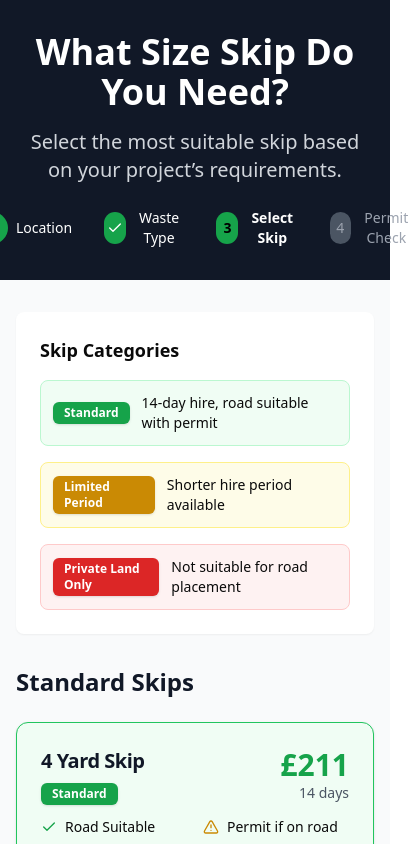
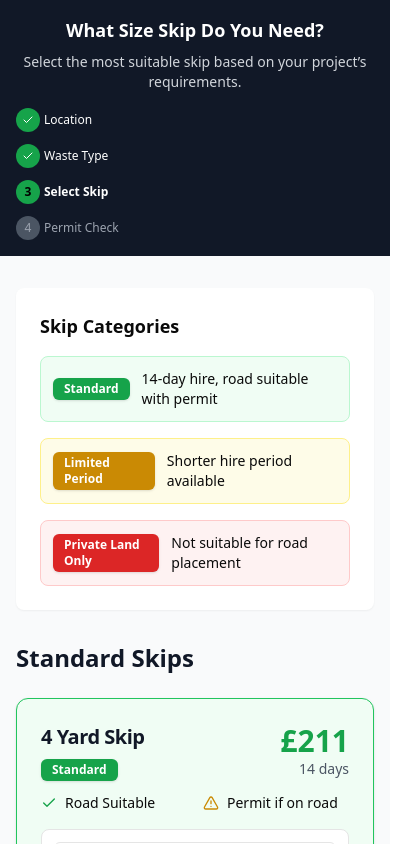
Before and after one commit to vincent-mugendi/REMwaste_skip_page, a React (Vite) app in the folder frontend/: page / in a window 390 px wide. Shown: the top 844 px of the page, 414 px wide, since content can reach past the window. Built offline with nearby package versions, Linux system fonts and the light colour scheme.

Commit message:
refactor: optimize SkopHire Page header layout for better mobile responsiveness

```diff
--- a/frontend/src/pages/SkipHire.tsx
+++ b/frontend/src/pages/SkipHire.tsx
@@ -326,41 +326,51 @@ const SkipHire = () => {
   return (
     <div className="min-h-screen bg-gray-50">
       {/* Header */}
-      <div className="bg-gray-900 text-white py-8">
+<div className="bg-gray-900 text-white py-4 sm:py-8">
   <div className="max-w-7xl mx-auto px-4 sm:px-6 lg:px-8">
     <div className="text-center">
-            <h1 className="text-4xl font-bold mb-4">
+      <h1 className="text-lg sm:text-3xl font-bold mb-2 sm:mb-4">
         What Size Skip Do You Need?
       </h1>
-            <p className="text-xl text-gray-300 mb-6">
+      <p className="text-sm sm:text-lg text-gray-300 mb-4 sm:mb-6">
         Select the most suitable skip based on your project’s requirements.
       </p>
 
       {/* Progress Indicator */}
-            <div className="flex justify-center items-center space-x-4 text-sm">
-              <div className="flex items-center space-x-2">
-                <div className="w-8 h-8 bg-green-600 rounded-full flex items-center justify-center">
-                  <Check className="h-4 w-4" />
+      <div className="flex flex-col sm:flex-row sm:justify-center sm:items-center gap-3 sm:gap-6 text-xs sm:text-sm">
+        {/* Step 1 */}
+        <div className="flex items-center gap-1 sm:gap-2">
+          <div className="w-6 h-6 sm:w-8 sm:h-8 bg-green-600 rounded-full flex items-center justify-center">
+            <Check className="h-3 w-3 sm:h-4 sm:w-4 text-white" />
           </div>
           <span>Location</span>
         </div>
-              <div className="w-8 h-px bg-green-600"></div>
-              <div className="flex items-center space-x-2">
-                <div className="w-8 h-8 bg-green-600 rounded-full flex items-center justify-center">
-                  <Check className="h-4 w-4" />
+
+        <div className="h-0.5 sm:h-px sm:w-8 bg-green-600 w-full sm:block hidden"></div>
+
+        {/* Step 2 */}
+        <div className="flex items-center gap-1 sm:gap-2">
+          <div className="w-6 h-6 sm:w-8 sm:h-8 bg-green-600 rounded-full flex items-center justify-center">
+            <Check className="h-3 w-3 sm:h-4 sm:w-4 text-white" />
           </div>
           <span>Waste Type</span>
         </div>
-              <div className="w-8 h-px bg-green-600"></div>
-              <div className="flex items-center space-x-2">
-                <div className="w-8 h-8 bg-green-600 rounded-full flex items-center justify-center text-black font-bold">
+
+        <div className="h-0.5 sm:h-px sm:w-8 bg-green-600 w-full sm:block hidden"></div>
+
+        {/* Step 3 - Current */}
+        <div className="flex items-center gap-1 sm:gap-2">
+          <div className="w-6 h-6 sm:w-8 sm:h-8 bg-green-600 text-black font-bold rounded-full flex items-center justify-center text-xs sm:text-sm">
             3
           </div>
           <span className="font-bold">Select Skip</span>
         </div>
-              <div className="w-8 h-px bg-gray-600"></div>
-              <div className="flex items-center space-x-2 text-gray-400">
-                <div className="w-8 h-8 bg-gray-600 rounded-full flex items-center justify-center">
+
+        <div className="h-0.5 sm:h-px sm:w-8 bg-gray-600 w-full sm:block hidden"></div>
+
+        {/* Step 4 - Upcoming */}
+        <div className="flex items-center gap-1 sm:gap-2 text-gray-400">
+          <div className="w-6 h-6 sm:w-8 sm:h-8 bg-gray-600 rounded-full flex items-center justify-center text-xs sm:text-sm">
             4
           </div>
           <span>Permit Check</span>
@@ -369,6 +379,7 @@ const SkipHire = () => {
     </div>
   </div>
 </div>
+
 
       <div className="max-w-7xl mx-auto px-4 sm:px-6 lg:px-8 py-8">
         {/* Legend */}
@@ -432,6 +443,8 @@ const SkipHire = () => {
               Request Callback
             </Button>
           </div>
+
+          <p className="text-sm mb-3 mt-8">Vincent Mugendi . All Rights reserved</p>
         </div>
       </div>
     </div>
```
Lines whose indentation alone changed are shown as unchanged.
